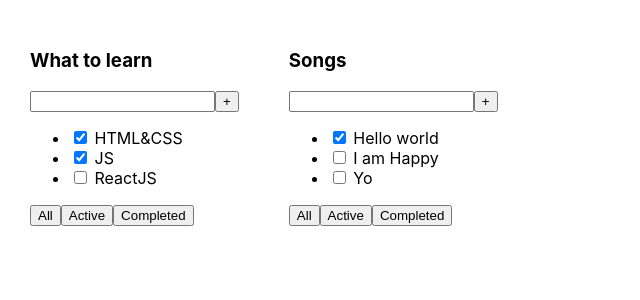
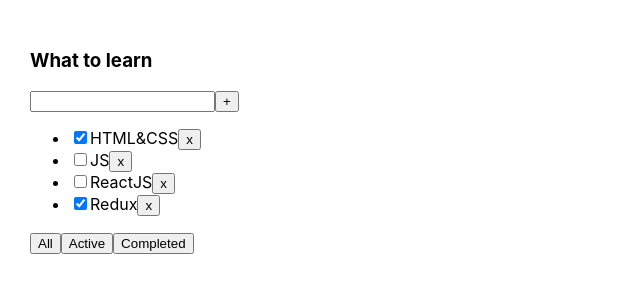
Before and after one commit to aizhan-rakhmetova/to-do-list-app, a React (Create React App) app: page / in a window 1280 px wide. Shown: the top 300 px of the page, without its empty margins (0-640 px from the left). Built offline with nearby package versions, Linux system fonts and the light colour scheme.

Commit message:
useState

```diff
--- a/src/App.tsx
+++ b/src/App.tsx
@@ -1,23 +1,48 @@
-import React from 'react';
+import React, {useState} from 'react';
 import './App.css';
-import {Todolist} from "./Todolist";
+import {TasksType, Todolist} from "./Todolist";
+
+export type FilterValuesType = "all" | "active" | "completed"
 
 function App() {
-    const tasks1 = [
+
+    let [tasks, setTasks] = useState<Array<TasksType>>([
         { id: 1, title: "HTML&CSS", isDone: true },
-        { id: 2, title: "JS", isDone: true },
-        { id: 3, title: "ReactJS", isDone: false }
-    ]
-    const tasks2 = [
-        { id: 1, title: "Hello world", isDone: true },
-        { id: 2, title: "I am Happy", isDone: false },
-        { id: 3, title: "Yo", isDone: false }
-    ]
+        { id: 2, title: "JS", isDone: false },
+        { id: 3, title: "ReactJS", isDone: false },
+        { id: 4, title: "Redux", isDone: true }
+    ]);
+    let [filter, setFilter] = useState<FilterValuesType>("all");
+
+    function removeTask(id: number) {
+        let filteredTasks = tasks.filter( task => task.id !== id)
+        setTasks(filteredTasks);
+    }
+
+    function changeFilter (value: FilterValuesType ){
+        setFilter(value);
+    }
+
+    let tasksForToDoList = tasks;
+    if(filter === "completed") {
+        tasksForToDoList = tasks.filter(t=>t.isDone === true);
+    }
+    if(filter === "active") {
+        tasksForToDoList = tasks.filter(t=>t.isDone === false);
+    }
+
+    // const tasks2 = [
+    //     { id: 1, title: "Hello world", isDone: true },
+    //     { id: 2, title: "I am Happy", isDone: false },
+    // ]
 
     return (
         <div className="App">
-            <Todolist title = "What to learn" tasks = {tasks1}/>
-            <Todolist title = "Songs" tasks = {tasks2}/>
+            <Todolist title = "What to learn"
+                      tasks = {tasksForToDoList}
+                      removeTask = {removeTask}
+                      changeFilter = {changeFilter}
+            />
         </div>
     );
 }
--- a/src/Todolist.tsx
+++ b/src/Todolist.tsx
@@ -1,6 +1,7 @@
 import React from "react";
+import {FilterValuesType} from "./App";
 
-type TasksType = {
+export type TasksType = {
     id: number;
     title: string;
     isDone: boolean;
@@ -8,6 +9,8 @@ type TasksType = {
 type PropsType = {
     title: string;
     tasks: Array<TasksType>;
+    removeTask: (id: number) => void
+    changeFilter: (value: FilterValuesType) => void
 }
 
 export function Todolist(props: PropsType) {
@@ -19,14 +22,22 @@ export function Todolist(props: PropsType) {
                 <button>+</button>
             </div>
             <ul>
-                <li><input type="checkbox" checked={props.tasks[0].isDone}/> <span>{props.tasks[0].title}</span></li>
-                <li><input type="checkbox" checked={props.tasks[1].isDone}/> <span>{props.tasks[1].title}</span></li>
-                <li><input type="checkbox" checked={props.tasks[2].isDone}/> <span>{props.tasks[2].title}</span></li>
+                {
+                    props.tasks.map((task) => {
+                        return (
+                            <li>
+                                <input type="checkbox" checked={task.isDone}/>
+                                <span>{task.title}</span>
+                                <button onClick ={() => {props.removeTask(task.id)}}>x</button>
+                            </li>
+                        )
+                    })
+                }
             </ul>
             <div>
-                <button>All</button>
-                <button>Active</button>
-                <button>Completed</button>
+                <button onClick = { () => {props.changeFilter("all")}}>All</button>
+                <button onClick = { () => {props.changeFilter("active")}}>Active</button>
+                <button onClick = { () => {props.changeFilter("completed")}}>Completed</button>
                 {/*<input placeholder="date of birth"/>*/}
             </div>
         </div>
```
